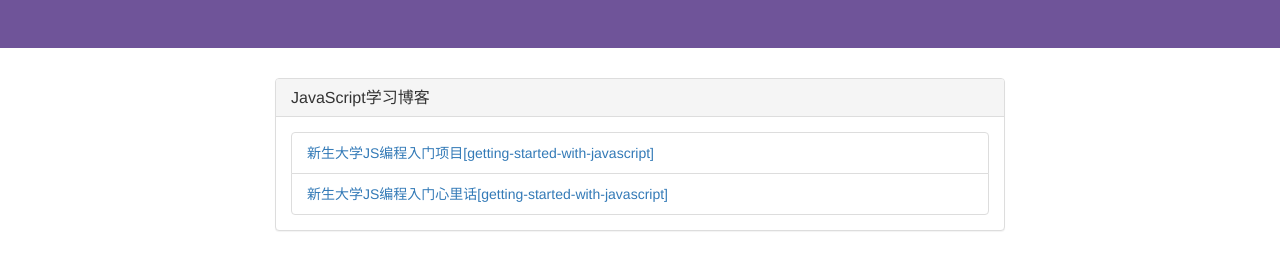
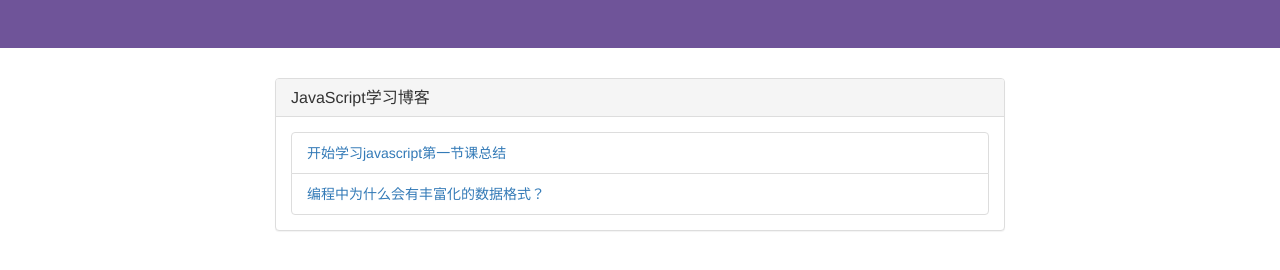
Before and after one commit to somexin/homepage, a plain HTML site: page index.html in a window 1280 px wide. Shown: the part 122-392 px from the top of the page. Drawn offline with nearby package versions, Linux system fonts and the light colour scheme.

Commit message:
Update index.html

```diff
--- a/index.html
+++ b/index.html
@@ -23,13 +23,13 @@
         </div>
         <div class="panel-body">
           <li class="list-group-item">
-            <a href="https://xugy0926.github.io/getting-started-with-javascript/">
-              新生大学JS编程入门项目[getting-started-with-javascript]
+            <a href="https://github.com/somexin/getting-started-with-javascript/blob/master/homework/lesson1/liushengxin.md">
+              开始学习javascript第一节课总结
             </a>
           </li>
           <li class="list-group-item">
-            <a href="https://github.com/xugy0926/words-from-the-heart">
-              新生大学JS编程入门心里话[getting-started-with-javascript]
+            <a href="https://github.com/somexin/getting-started-with-javascript/blob/master/homework/lesson2/liushengxin.md">
+              编程中为什么会有丰富化的数据格式？
             </a>
           </li>
         </div>
```
